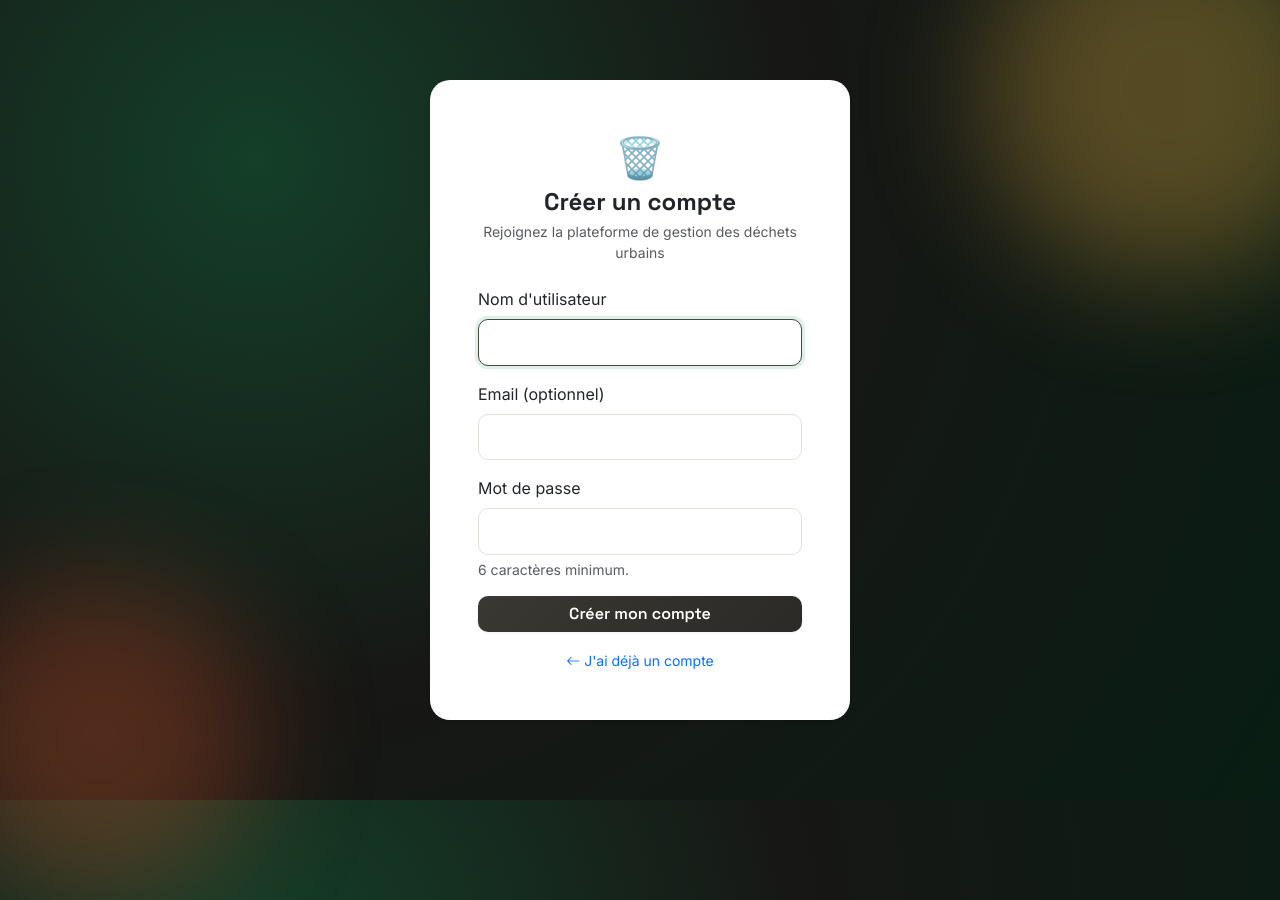
After one commit to sidatydiagne-png/gestion-de-d-chets, a Django app: template frontend/templates/register.html in a window 1280 px wide; the page is wider, and only the part inside the window is pictured. The commit adds this page. Run offline with Django 4.2, Linux system fonts and the light colour scheme; the template is opened without the code that fills it, so the values that code supplies are empty.

Commit message:
Ajout de l'inscription publique et nouveau thème

```diff
--- a/frontend/static/frontend/css/style.css
+++ b/frontend/static/frontend/css/style.css
@@ -1,36 +1,29 @@
-/* ============================================================
-   Déchets Urbains — Design system
-   Palette : forêt (propreté/nature) + sable & argile (Dakar/Sahel)
-   Signature : dégradé forêt→sable→argile, écho du spectre
-   d'urgence utilisé dans toute l'appli (faible → critique).
-   ============================================================ */
-
 @import url('https://fonts.googleapis.com/css2?family=Space+Grotesk:wght@500;600;700&family=Inter:wght@400;500;600&family=IBM+Plex+Mono:wght@500;600&display=swap');
 
 :root {
-  --bg: #EFF4F0;
+  --bg: #F1F1EF;
   --surface: #FFFFFF;
-  --surface-2: #F6F9F6;
-  --ink: #12281E;
-  --ink-soft: #4C6156;
-  --ink-faint: #7E9188;
+  --surface-2: #F6F6F4;
+  --ink: #1C1C1A;
+  --ink-soft: #5A584F;
+  --ink-faint: #8C8A80;
 
-  --forest-900: #0A2A1C;
-  --forest-700: #12633F;
-  --forest-600: #1B7A4D;
-  --forest-500: #239A5F;
-  --forest-100: #DCEEE2;
+  --forest-900: #171715;
+  --forest-700: #2B2A26;
+  --forest-600: #3A3833;
+  --forest-500: #4A473F;
+  --forest-100: #E6E4DE;
 
   --gold: #D9A441;
   --gold-dark: #B8862E;
   --clay: #C1522B;
   --clay-dark: #9E4020;
-  --sky: #2F7CB0;
+  --sky: #5C7A5C;
 
-  --line: #DCE5DE;
-  --shadow-sm: 0 1px 3px rgba(10, 42, 28, .06);
-  --shadow-md: 0 8px 24px rgba(10, 42, 28, .10);
-  --shadow-lg: 0 16px 40px rgba(10, 42, 28, .16);
+  --line: #E3E1DA;
+  --shadow-sm: 0 1px 3px rgba(23, 23, 21, .08);
+  --shadow-md: 0 8px 24px rgba(23, 23, 21, .12);
+  --shadow-lg: 0 16px 40px rgba(23, 23, 21, .18);
 
   --radius: 14px;
   --gradient-signature: linear-gradient(90deg, var(--forest-600) 0%, var(--gold) 55%, var(--clay) 100%);
--- /dev/null
+++ b/frontend/templates/register.html
@@ -0,0 +1,103 @@
+{% load static %}
+<!DOCTYPE html>
+<html lang="fr">
+<head>
+  <meta charset="UTF-8">
+  <meta name="viewport" content="width=device-width, initial-scale=1.0">
+  <title>Inscription — Déchets Urbains</title>
+  <link rel="stylesheet" href="https://cdn.jsdelivr.net/npm/bootstrap@5.3.3/dist/css/bootstrap.min.css">
+  <link rel="stylesheet" href="https://cdn.jsdelivr.net/npm/bootstrap-icons@1.11.3/font/bootstrap-icons.css">
+  <link rel="preconnect" href="https://fonts.googleapis.com">
+  <link rel="preconnect" href="https://fonts.gstatic.com" crossorigin>
+  <link rel="stylesheet" href="{% static 'frontend/css/style.css' %}">
+</head>
+<body class="login-body">
+<div class="container">
+  <div class="card login-card shadow-sm">
+    <div class="card-body p-4 p-md-5">
+      <div class="text-center mb-4">
+        <div style="font-size:2.5rem;">🗑️</div>
+        <h4 class="fw-bold mb-1">Créer un compte</h4>
+        <p class="text-muted small mb-0">Rejoignez la plateforme de gestion des déchets urbains</p>
+      </div>
+
+      <div id="alert-box"></div>
+
+      <form id="register-form">
+        <div class="mb-3">
+          <label class="form-label">Nom d'utilisateur</label>
+          <input type="text" class="form-control" id="username" required autofocus>
+        </div>
+        <div class="mb-3">
+          <label class="form-label">Email (optionnel)</label>
+          <input type="email" class="form-control" id="email">
+        </div>
+        <div class="mb-3">
+          <label class="form-label">Mot de passe</label>
+          <input type="password" class="form-control" id="password" required minlength="6">
+          <div class="form-text">6 caractères minimum.</div>
+        </div>
+        <button type="submit" class="btn btn-dechets w-100" id="submit-btn">
+          Créer mon compte
+        </button>
+      </form>
+
+      <div class="text-center mt-3">
+        <a href="{% url 'frontend:login' %}" class="small text-decoration-none">
+          <i class="bi bi-arrow-left"></i> J'ai déjà un compte
+        </a>
+      </div>
+    </div>
+  </div>
+</div>
+
+<script src="{% static 'frontend/js/api.js' %}"></script>
+<script>
+  if (TokenStore.isLoggedIn()) {
+    window.location.href = '/app/';
+  }
+
+  document.getElementById('register-form').addEventListener('submit', async (e) => {
+    e.preventDefault();
+    const btn = document.getElementById('submit-btn');
+    const username = document.getElementById('username').value.trim();
+    const email = document.getElementById('email').value.trim();
+    const password = document.getElementById('password').value;
+
+    btn.disabled = true;
+    btn.textContent = 'Création en cours...';
+
+    try {
+      const res = await fetch('/api/auth/register/', {
+        method: 'POST',
+        headers: { 'Content-Type': 'application/json' },
+        body: JSON.stringify({ username, email, password }),
+      });
+
+      if (!res.ok) {
+        const err = await res.json().catch(() => ({}));
+        const msg = err.username ? err.username[0] : (err.password ? err.password[0] : "Erreur lors de la création du compte.");
+        showAlert('alert-box', msg);
+        btn.disabled = false;
+        btn.textContent = 'Créer mon compte';
+        return;
+      }
+
+      const loginRes = await fetch('/api/auth/token/', {
+        method: 'POST',
+        headers: { 'Content-Type': 'application/json' },
+        body: JSON.stringify({ username, password }),
+      });
+      const data = await loginRes.json();
+      TokenStore.set(data.access, data.refresh);
+      localStorage.setItem('username', username);
+      window.location.href = '/app/';
+    } catch (err) {
+      showAlert('alert-box', "Impossible de contacter le serveur.");
+      btn.disabled = false;
+      btn.textContent = 'Créer mon compte';
+    }
+  });
+</script>
+</body>
+</html>
```
